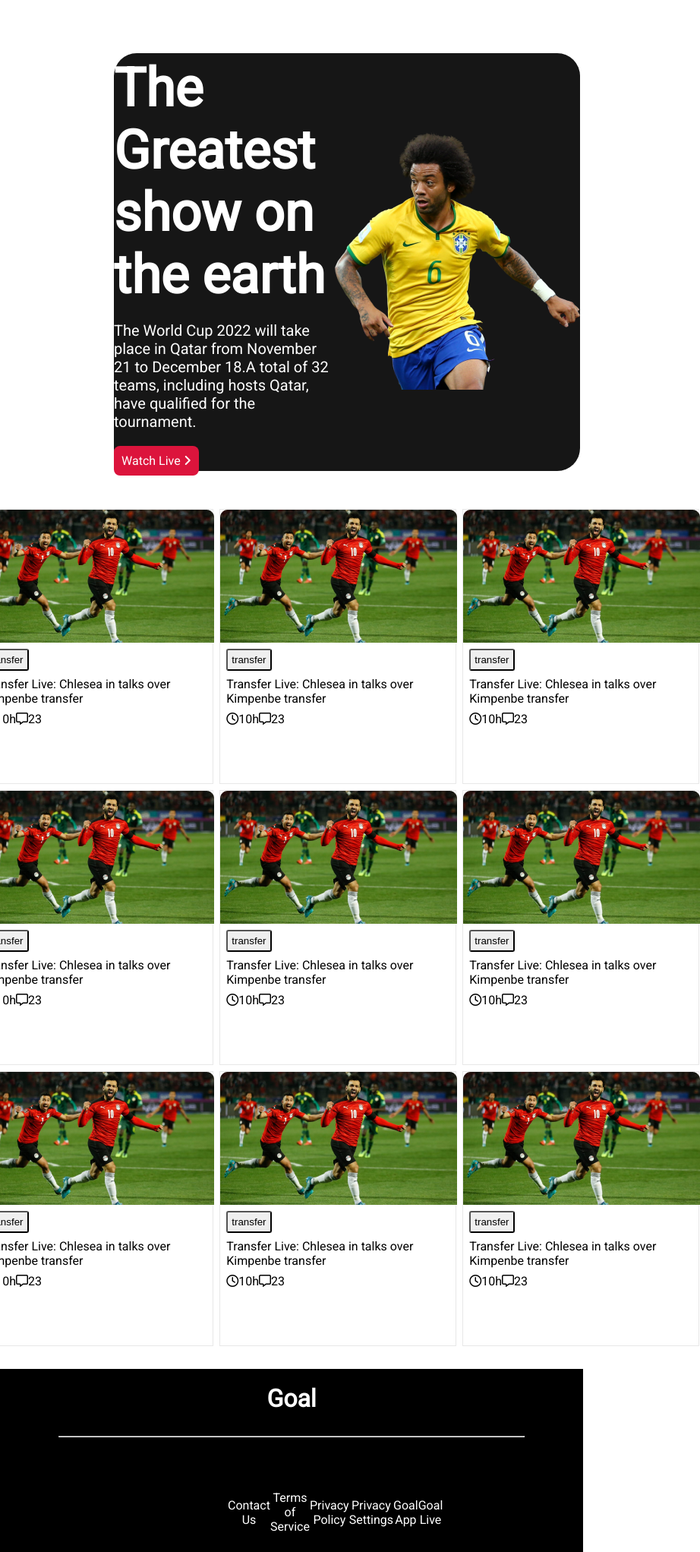
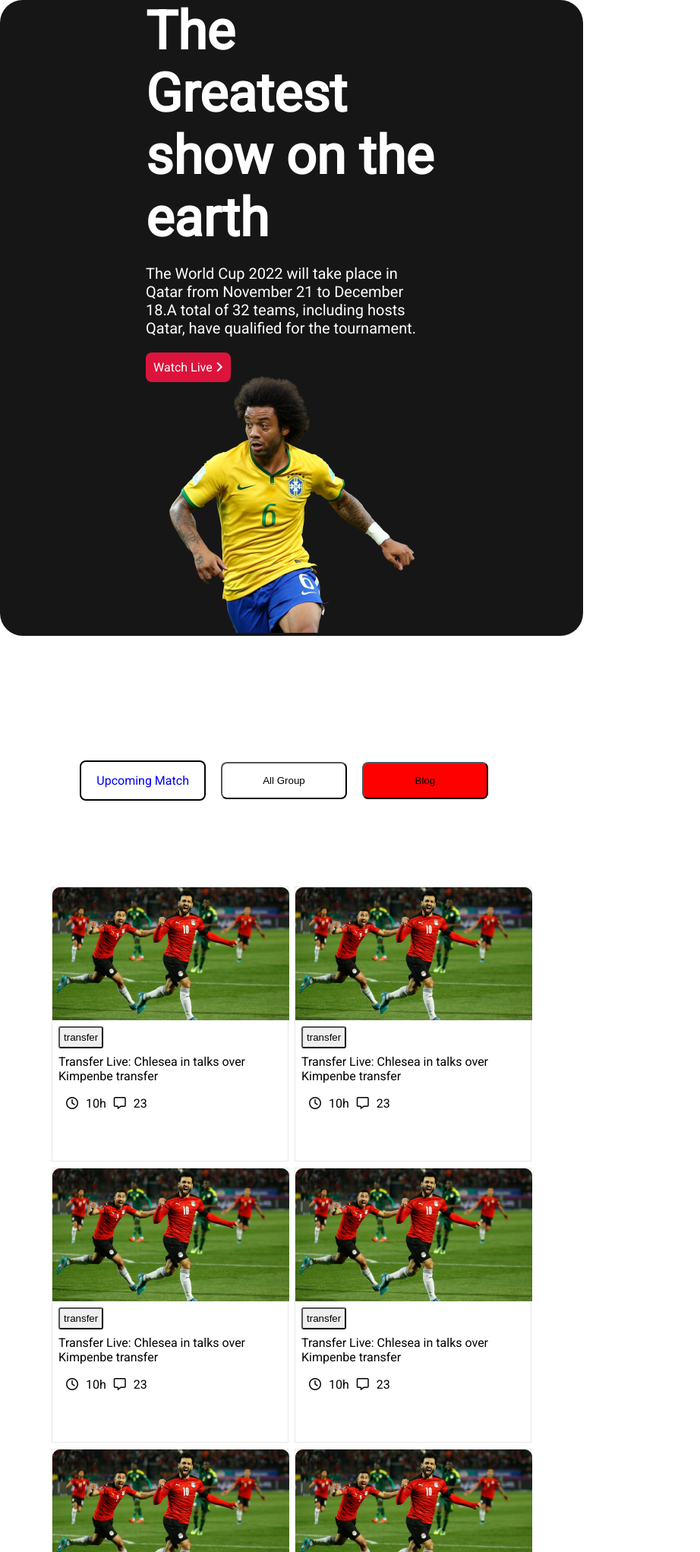
Before and after one commit to chanchal26/world-cup, a plain HTML site: page index.html in a window 768 px wide. Shown: the top 2043 px of the page at 76% size, 922 px wide, since content can reach past the window. Drawn offline with Linux system fonts and the light colour scheme.

Commit message:
tablet device

```diff
--- a/index.html
+++ b/index.html
@@ -136,6 +136,9 @@
             </div>
         </div>
     </section>
+    <div class="view-all">
+        <button class="view">View All</button>
+    </div>
     <footer class="footer-section">
         <div>
             <h1 class="f-heading">Goal</h1>
--- a/style.css
+++ b/style.css
@@ -106,11 +106,20 @@ img-section {
 
 .details-button {
     padding: 4px 8px;
+    gap: 5px;
 }
 
 .btn-0 {
     padding: 5px;
     border-radius: 3px;
+}
+
+.fa-clock {
+    margin: 10px;
+}
+
+.fa-message {
+    margin: 10px;
 }
 
 .detail {
@@ -155,6 +164,17 @@ img-section {
     margin: 30px 500px;
 }
 
+.view-all {
+    text-align: center;
+    text-decoration: none;
+    padding: 20px;
+    display: none;
+}
+
+.view {
+    padding: 10px 20px;
+    background-color: tomato;
+}
 
 
 /* -------------------
@@ -210,15 +230,6 @@ Upcomming section
 
     }
 
-    .text-section {
-        margin-right: 100px;
-    }
-
-
-    .img-section {
-        margin-top: 20px;
-    }
-
     .blogs {
         flex-direction: column;
         display: flex;
@@ -264,3 +275,87 @@ Upcomming section
         margin: 20px;
     }
 }
+
+/* ------------------
+for tablet device
+-------------------- */
+@media screen and (min-width:577px) and (max-width:992px) {
+    .container {
+        display: flex;
+        flex-direction: column;
+        width: fit-content;
+        height: fit-content;
+        justify-content: center;
+        align-items: center;
+        margin: 0;
+
+    }
+
+    .blogs {
+        flex-direction: column;
+        display: flex;
+        justify-content: center;
+        align-items: center;
+    }
+
+    .main-button {
+        width: 70%;
+        background-color: white;
+        display: grid;
+        grid-template-columns: repeat(3, 1fr);
+
+    }
+
+    .btn-1 {
+        border: 2px solid black;
+        width: 100%;
+        margin-top: 20px;
+    }
+
+    .btn-2 {
+        width: 100%;
+    }
+
+    .btn-3 {
+        width: 100%;
+        margin-top: 30px;
+    }
+
+    .view-all {
+        display: block;
+    }
+
+    .detail {
+        grid-template-columns: repeat(2, 1fr);
+        margin-top: 20px;
+    }
+
+    .footer-section {
+        height: 100%;
+    }
+
+    .last-section {
+        flex-direction: column;
+        display: flex;
+        justify-content: center;
+        align-items: center;
+        gap: 30px;
+        margin: 0;
+        padding-bottom: 20px;
+        padding-top: 20px;
+    }
+
+    .icon {
+        display: flex;
+        align-items: center;
+        justify-content: space-evenly;
+        margin: 0px;
+        padding-bottom: 20px;
+    }
+
+    .up-container {
+        display: grid;
+        grid-template-columns: repeat(2, 1fr);
+        margin: 20px;
+    }
+}
```
